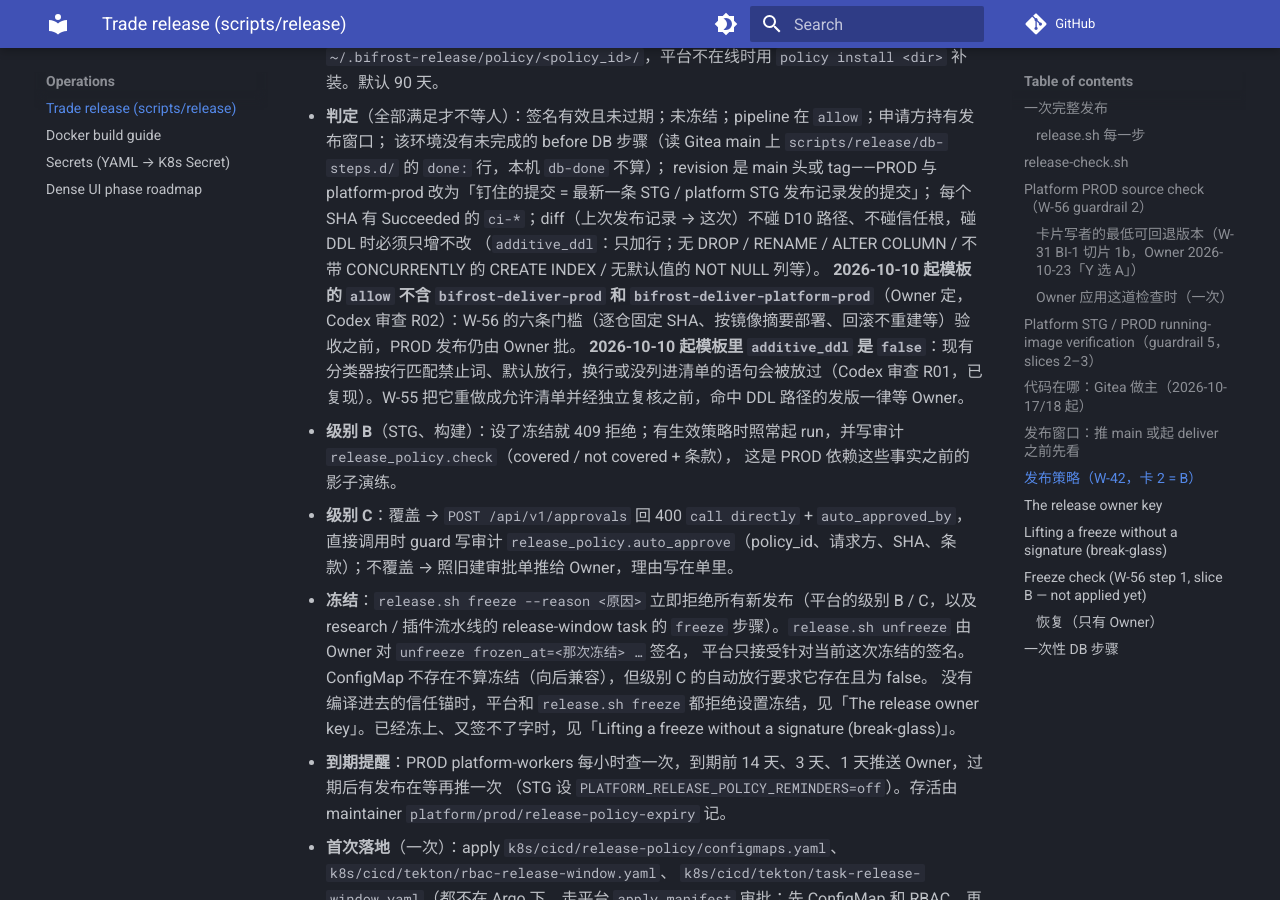
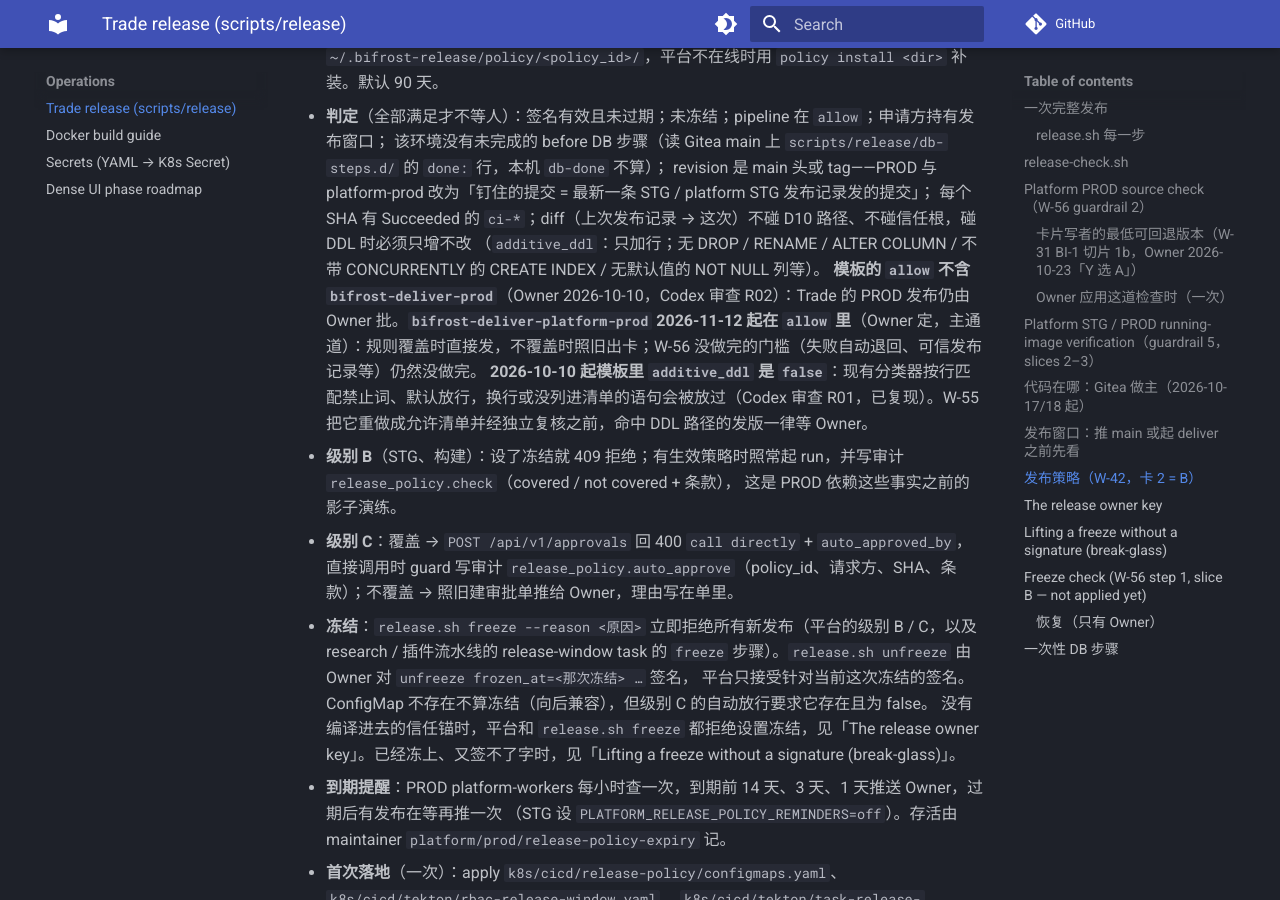
Before and after one commit to weitingzhao/bifrost-trade-infra, an MkDocs documentation site: the page built from docs/RELEASE.md, in a window 1280 px wide and 900 px high, scrolled down 14211 px. Built offline with MkDocs 1.6.1 and Material for MkDocs 9.7.7, drawn with Linux system fonts in a browser that asks for light colours; comment, search, counter and statistics services are not loaded.

Commit message:
release-policy: the platform PROD delivery goes on the signed policy
Owner 2026-11-12 (main lane): bifrost-deliver-platform-prod joins the
template's allow list, so a platform PROD release the signed policy covers
runs without a card. This revises his 2026-10-10 decision (W-56 gate) for
that pipeline only; bifrost-deliver-prod (Trade) stays with the Owner.

Takes effect only after the Owner signs a new policy from this template
(release.sh policy sign). Until then the cluster keeps rp-20261028-1530.

- template.json: allow += bifrost-deliver-platform-prod
- test_release_policy.py: the guard now pins "platform PROD in, Trade PROD out"
- CLAUDE.md §5, AGENTS.md, RELEASE.md, ADR: the written rule follows

What W-56 still owes (auto rollback on failure, trusted release records,
closing the bypasses) is not done by this change.

Co-Authored-By: Claude Fable 5.2 <noreply@anthropic.com>
Claude-Session: local_accccb4e-410c-4b5f-9f1b-b54c6915dc9a
Claude-Transcript: 0942bd55-5545-47e1-aa70-ec476a8247d7
Change-Id: I3811ef5a71de68373f3d7f80fef2875f0591811e
Work: W-56

```diff
--- a/docs/RELEASE.md
+++ b/docs/RELEASE.md
@@ -293,7 +293,7 @@ PROD / platform-prod / research 的发布（级别 C）等 Owner 批，STG 与
   revision 是 main 头或 tag——PROD 与 platform-prod 改为「钉住的提交 = 最新一条 STG / platform STG 发布记录发的提交」；
   每个 SHA 有 Succeeded 的 `ci-*`；diff（上次发布记录 → 这次）不碰 D10 路径、不碰信任根，碰 DDL 时必须只增不改
   （`additive_ddl`：只加行；无 DROP / RENAME / ALTER COLUMN / 不带 CONCURRENTLY 的 CREATE INDEX / 无默认值的 NOT NULL 列等）。
-  **2026-10-10 起模板的 `allow` 不含 `bifrost-deliver-prod` 和 `bifrost-deliver-platform-prod`**（Owner 定，Codex 审查 R02）：W-56 的六条门槛（逐仓固定 SHA、按镜像摘要部署、回滚不重建等）验收之前，PROD 发布仍由 Owner 批。
+  **模板的 `allow` 不含 `bifrost-deliver-prod`**（Owner 2026-10-10，Codex 审查 R02）：Trade 的 PROD 发布仍由 Owner 批。**`bifrost-deliver-platform-prod` 2026-11-12 起在 `allow` 里**（Owner 定，主通道）：规则覆盖时直接发，不覆盖时照旧出卡；W-56 没做完的门槛（失败自动退回、可信发布记录等）仍然没做完。
   **2026-10-10 起模板里 `additive_ddl` 是 `false`**：现有分类器按行匹配禁止词、默认放行，换行或没列进清单的语句会被放过（Codex 审查 R01，已复现）。W-55 把它重做成允许清单并经独立复核之前，命中 DDL 路径的发版一律等 Owner。
 - **级别 B**（STG、构建）：设了冻结就 409 拒绝；有生效策略时照常起 run，并写审计 `release_policy.check`（covered / not covered + 条款），
   这是 PROD 依赖这些事实之前的影子演练。
```
Also changed, not shown: agent-config/ADR-ops-architecture.md (+2 -2 lines), agent-config/AGENTS.md (+1 -1 lines), agent-config/CLAUDE.md (+4 -1 lines), 2 other files.
